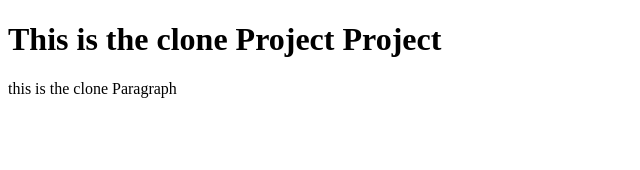
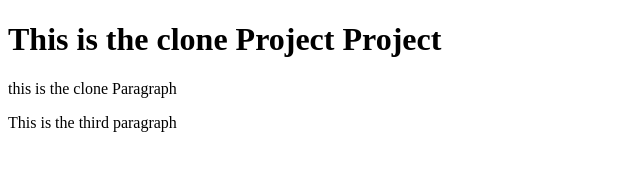
Before and after one commit to thegreedis/webdev1, a plain HTML site: page index.html in a window 1280 px wide. Shown: the whole page, without its empty margins (0-640 px from the left). Drawn offline with Linux system fonts and the light colour scheme.

Commit message:
second para added

```diff
--- a/index.html
+++ b/index.html
@@ -13,5 +13,8 @@
     <p>
         this is the clone Paragraph
     </p>
+    <p>
+        This is the third paragraph
+    </p>
 </body>
 </html>
```
